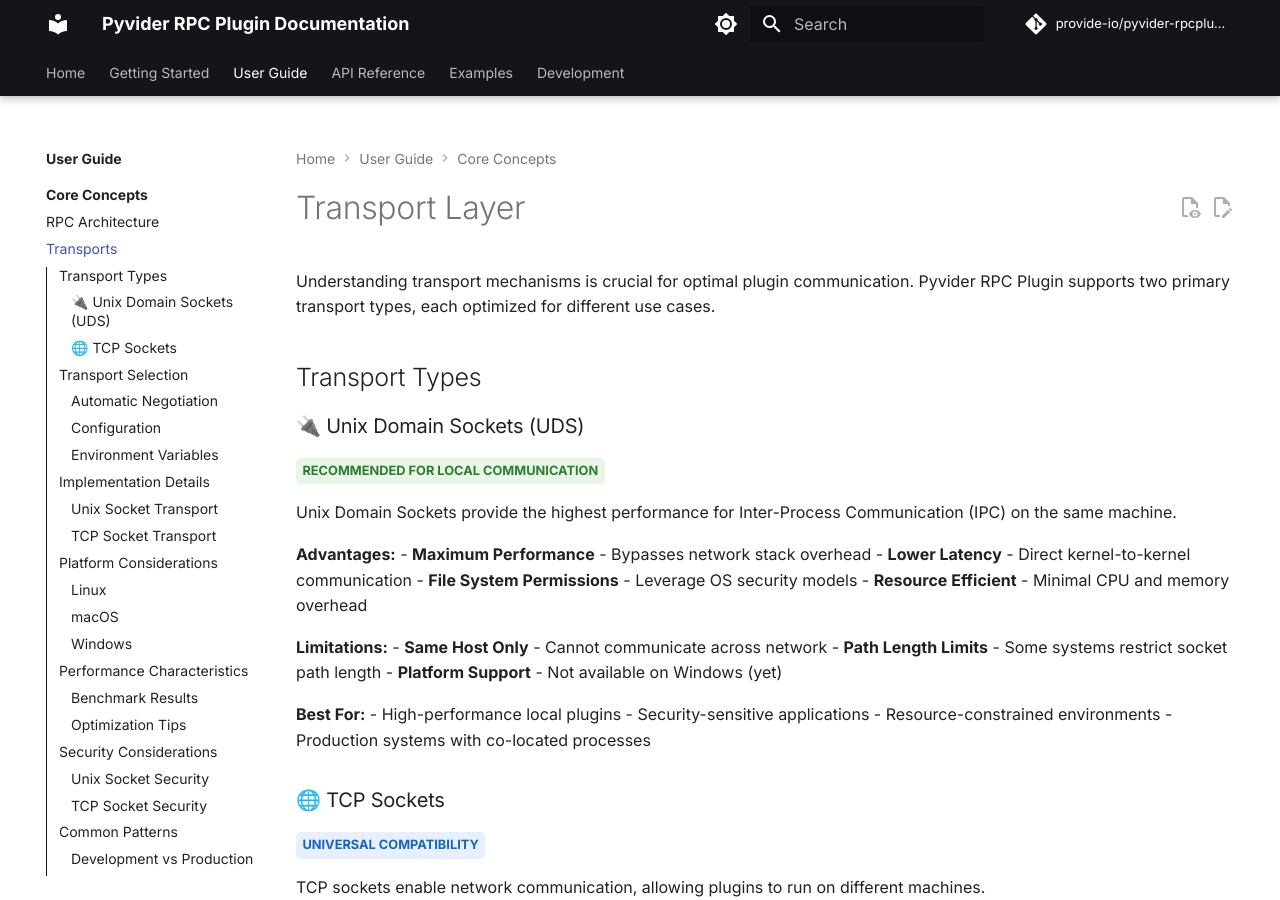
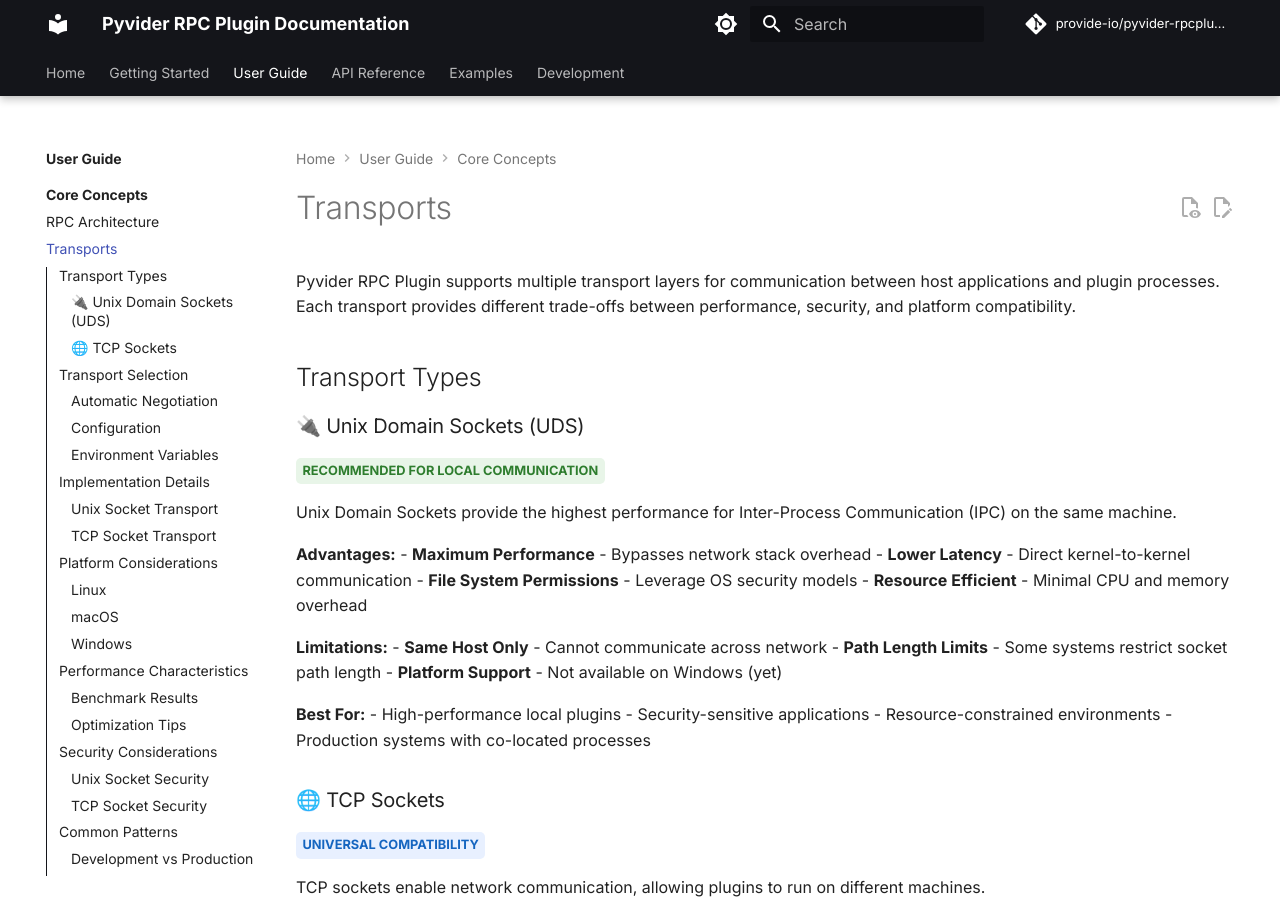
Before and after one commit to provide-io/pyvider-rpcplugin, an MkDocs documentation site: the page built from docs/guide/concepts/transports.md, in a window 1280 px wide and 900 px high. Built offline with MkDocs 1.6.1 and Material for MkDocs 9.7.7, drawn with Linux system fonts in a browser that asks for light colours; comment, search, counter and statistics services are not loaded; the version menu is left out.

Commit message:
🔼⚙️ [skip ci] auto-commit

```diff
--- a/docs/guide/concepts/transports.md
+++ b/docs/guide/concepts/transports.md
@@ -1,6 +1,6 @@
-# Transport Layer
+# Transports
 
-Understanding transport mechanisms is crucial for optimal plugin communication. Pyvider RPC Plugin supports two primary transport types, each optimized for different use cases.
+Pyvider RPC Plugin supports multiple transport layers for communication between host applications and plugin processes. Each transport provides different trade-offs between performance, security, and platform compatibility.
 
 ## Transport Types
 
```
